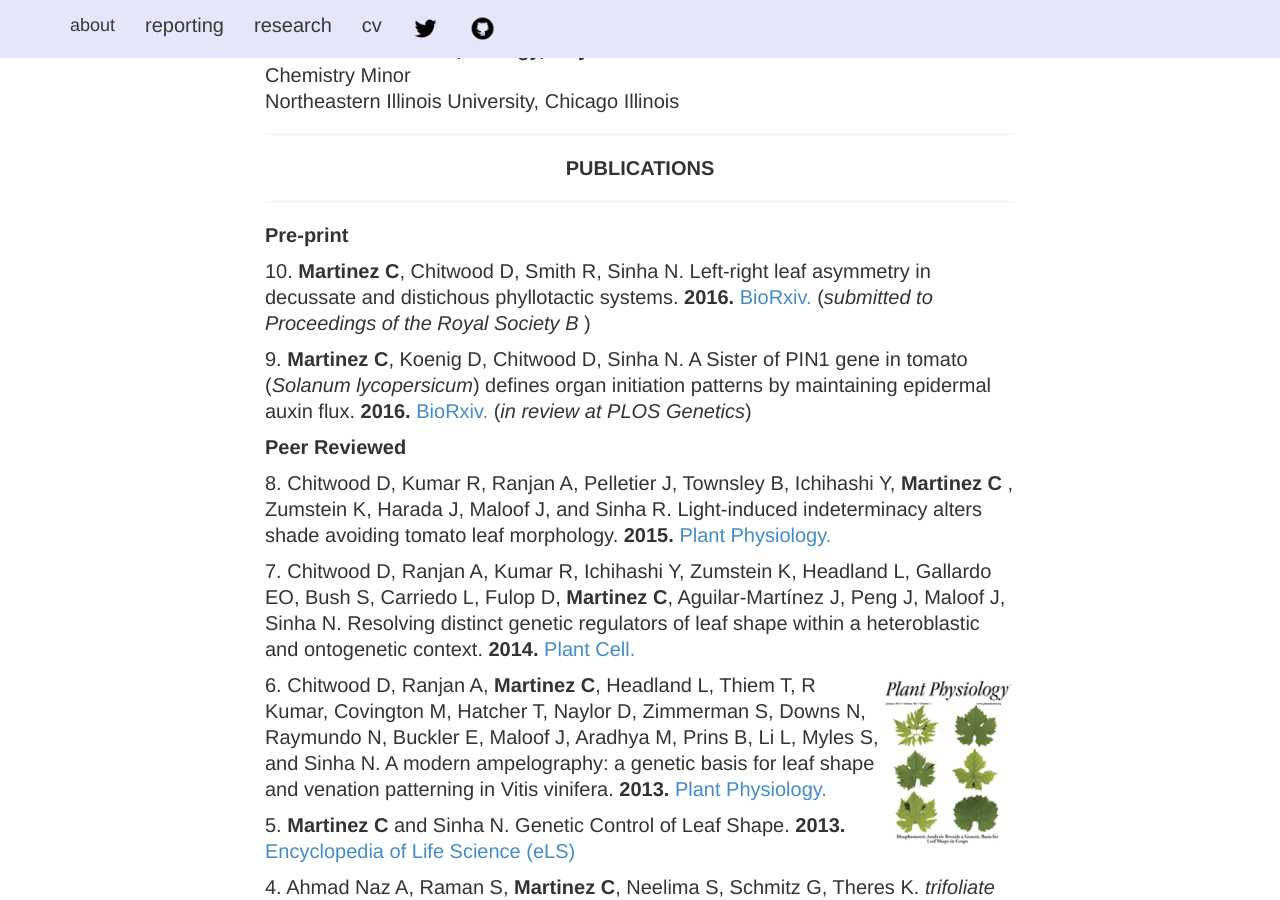
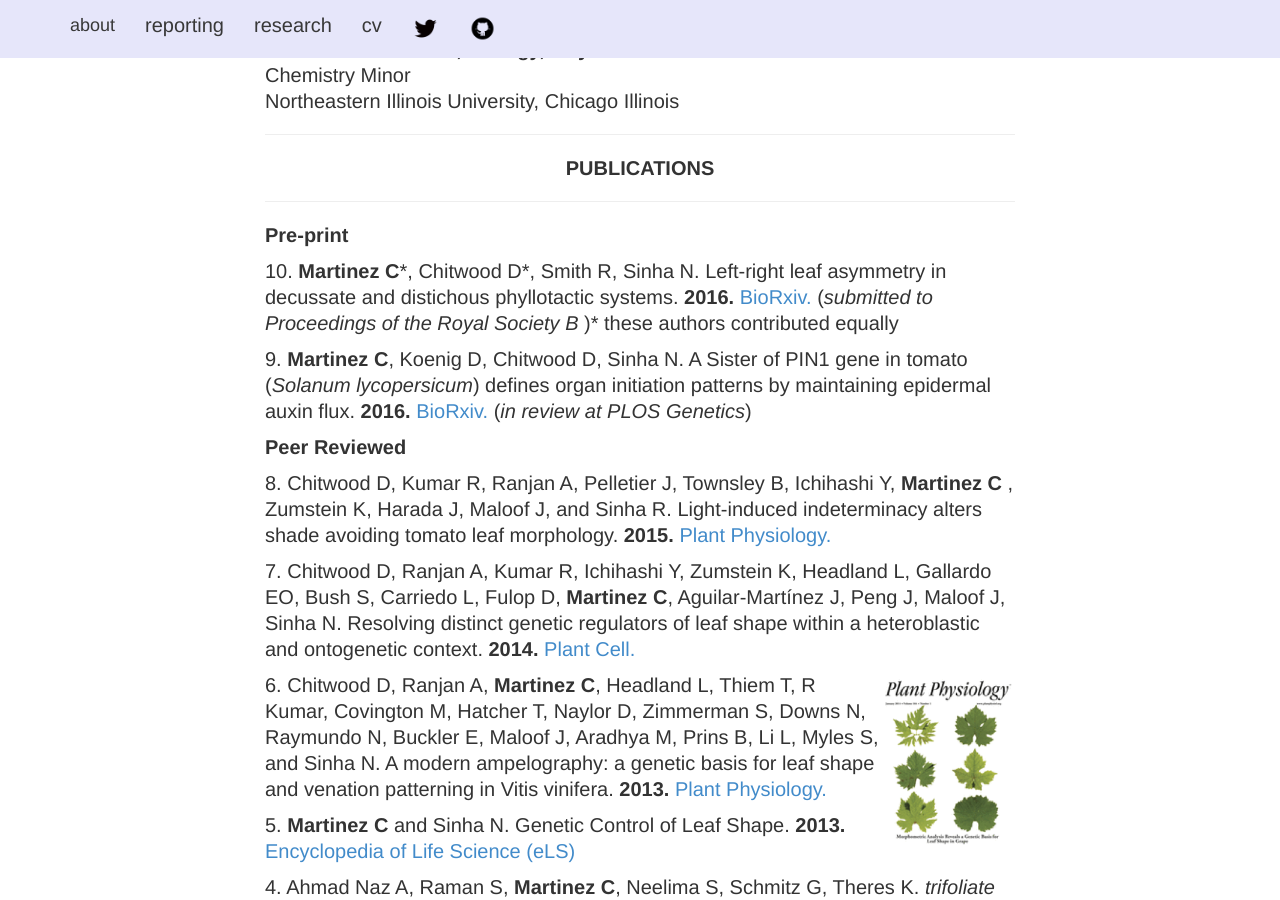
Before and after one commit to iamciera/creports, a Jekyll site: the page built from cv/index.html, in a window 1280 px wide and 900 px high, scrolled down 763 px. Built offline with Jekyll 4.4.1, drawn with Linux system fonts in a browser that asks for light colours; nearby versions of some CDN libraries.

Commit message:
updated cv

```diff
--- a/cv/index.html
+++ b/cv/index.html
@@ -47,7 +47,7 @@
 				<center><strong>PUBLICATIONS</strong><br /></center>
 				<hr />
 				<p><strong>Pre-print</strong></p>
-				<p>10. <strong>Martinez C</strong>, Chitwood D, Smith R, Sinha N. Left-right leaf asymmetry in decussate and distichous phyllotactic systems. <b>2016.</b> <a href="http://biorxiv.org/content/early/2016/03/15/043869"> BioRxiv.</a> (<i>submitted to Proceedings of the Royal Society B </i>)</p>
+				<p>10. <strong>Martinez C</strong>*, Chitwood D*, Smith R, Sinha N. Left-right leaf asymmetry in decussate and distichous phyllotactic systems. <b>2016.</b> <a href="http://biorxiv.org/content/early/2016/03/15/043869"> BioRxiv.</a> (<i>submitted to Proceedings of the Royal Society B </i>)* these authors contributed equally</p>
 				<p>9. <strong>Martinez C</strong>, Koenig D, Chitwood D, Sinha N. A Sister of PIN1 gene in tomato (<i>Solanum lycopersicum</i>) defines organ initiation patterns by maintaining epidermal auxin flux. <b>2016.</b> <a href="http://biorxiv.org/content/early/2016/03/02/042150"> BioRxiv.</a> (<i>in review at PLOS Genetics</i>)</p>
 				<p><strong>Peer Reviewed</strong>
 				<p>8. Chitwood D, Kumar R, Ranjan A, Pelletier J, Townsley B, Ichihashi Y, <strong> Martinez C </strong>, Zumstein K, Harada J, Maloof J, and Sinha R. Light-induced indeterminacy alters shade avoiding tomato leaf morphology. <b>2015.</b> <a href="http://www.plantphysiol.org/content/early/2015/09/17/pp.15.01229.full.pdf"> Plant Physiology.</a></p>
```
